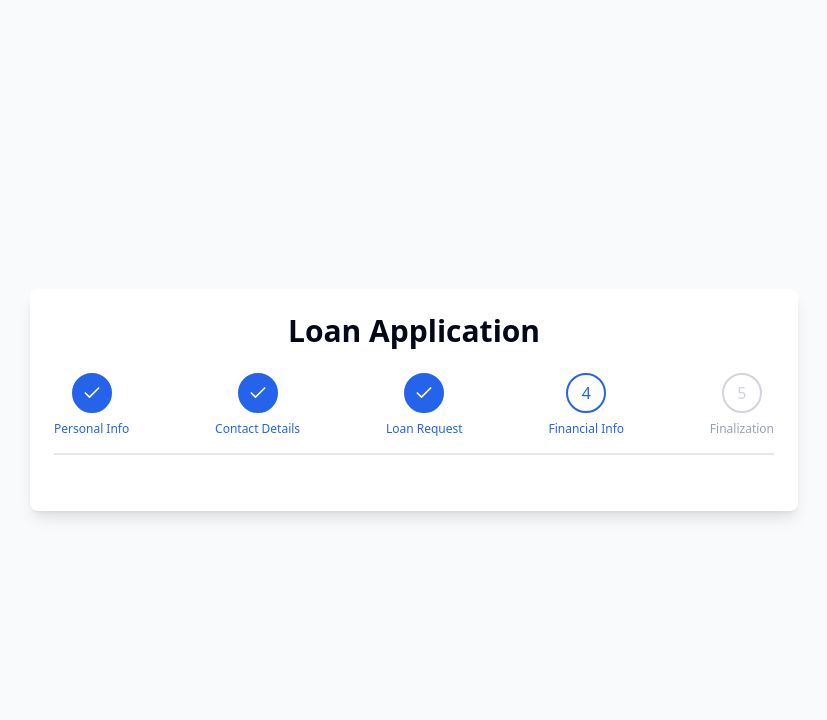
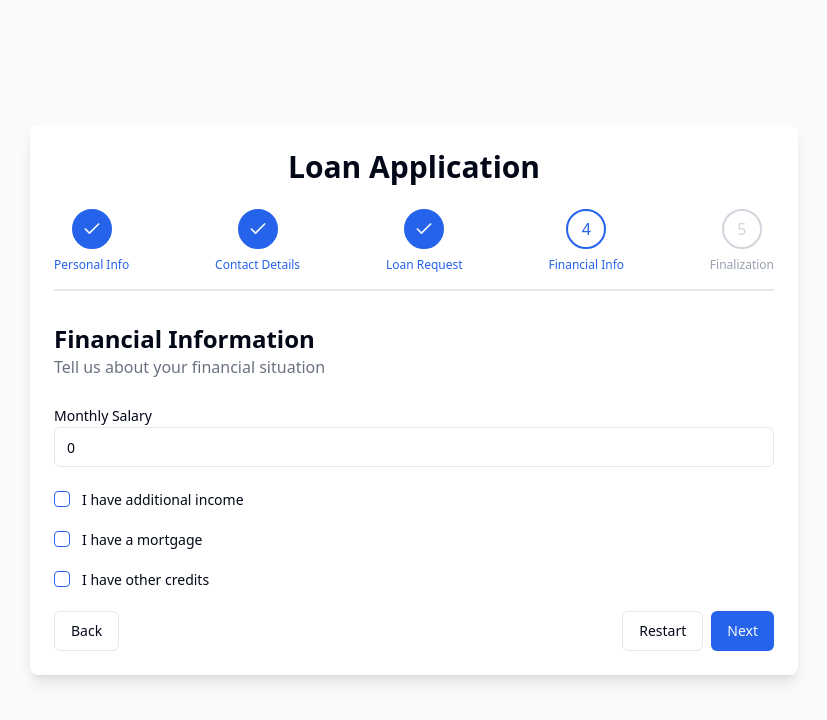
Before and after one commit to reid-harrisson/loan-wizard, a React (Vite) app: page /financial-info in a window 1280 px wide. Shown: the top 720 px of the page, without its empty margins (226-1053 px from the left). Built offline with nearby package versions, Linux system fonts and the light colour scheme.

Commit message:
feat: add financial info step

```diff
--- a/src/App.tsx
+++ b/src/App.tsx
@@ -5,6 +5,7 @@ import Layout from "./components/Layout";
 import PersonalInfo from "./components/steps/PersonalInfo";
 import ContactDetails from "./components/steps/ContactDetails";
 import LoanRequest from "./components/steps/LoanRequest";
+import FinancialInfo from "./components/steps/FinancialInfo";
 
 function App() {
   return (
@@ -15,7 +16,7 @@ function App() {
           <Route path="personal-info" element={<PersonalInfo />} />
           <Route path="contact-details" element={<ContactDetails />} />
           <Route path="loan-request" element={<LoanRequest />} />
-          <Route path="financial-info" element={<></>} />
+          <Route path="financial-info" element={<FinancialInfo />} />
           <Route path="finalization" element={<></>} />
           <Route path="success" element={<></>} />
         </Route>
--- /dev/null
+++ b/src/components/steps/FinancialInfo.tsx
@@ -0,0 +1,254 @@
+import { useForm } from "react-hook-form";
+import { zodResolver } from "@hookform/resolvers/zod";
+import { z } from "zod";
+import { useFormContext } from "../../context/FormContext";
+import { Button } from "@/components/ui/button";
+import { Input } from "@/components/ui/input";
+import {
+  Form,
+  FormControl,
+  FormField,
+  FormItem,
+  FormLabel,
+  FormMessage,
+} from "@/components/ui/form";
+import { Checkbox } from "@/components/ui/checkbox";
+import { useNavigate } from "react-router-dom";
+import { useToast } from "@/components/ui/use-toast";
+
+const FinancialInfoSchema = z.object({
+  monthlySalary: z.number().min(1, "Monthly salary is required"),
+  hasAdditionalIncome: z.boolean(),
+  additionalIncome: z.number(),
+  hasMortgage: z.boolean(),
+  mortgage: z.number(),
+  hasOtherCredits: z.boolean(),
+  otherCredits: z.number(),
+});
+
+type FinancialInfoFormValues = z.infer<typeof FinancialInfoSchema>;
+
+const FinancialInfo = () => {
+  const { formData, updateFormData, isLoading } = useFormContext();
+  const navigate = useNavigate();
+  const { toast } = useToast();
+
+  const form = useForm<FinancialInfoFormValues>({
+    resolver: zodResolver(FinancialInfoSchema),
+    defaultValues: {
+      monthlySalary: formData.monthlySalary,
+      hasAdditionalIncome: formData.hasAdditionalIncome,
+      additionalIncome: formData.additionalIncome,
+      hasMortgage: formData.hasMortgage,
+      mortgage: formData.mortgage,
+      hasOtherCredits: formData.hasOtherCredits,
+      otherCredits: formData.otherCredits,
+    },
+  });
+
+  const validateFinancialCapacity = (data: FinancialInfoFormValues) => {
+    const { monthlySalary, additionalIncome, mortgage, otherCredits } = data;
+    const { loanAmount, terms } = formData;
+
+    const monthlyIncome =
+      monthlySalary + (data.hasAdditionalIncome ? additionalIncome : 0);
+    const monthlyExpenses =
+      (data.hasMortgage ? mortgage : 0) +
+      (data.hasOtherCredits ? otherCredits : 0);
+    const availableIncome = monthlyIncome - monthlyExpenses;
+
+    return availableIncome * terms * 0.5 > loanAmount;
+  };
+
+  const onSubmit = async (data: FinancialInfoFormValues) => {
+    if (!validateFinancialCapacity(data)) {
+      toast({
+        title: "Financial Capacity Warning",
+        description:
+          "Your financial capacity may not be sufficient for this loan. Consider reducing the loan amount or starting with a new application.",
+        variant: "destructive",
+      });
+      // We'll still allow them to proceed, but with a warning
+      // You could also redirect them back to step 3 or step 1 here
+    } else {
+      await updateFormData("financial-info", data);
+    }
+  };
+
+  return (
+    <div className="space-y-6">
+      <div>
+        <h2 className="text-2xl font-bold">Financial Information</h2>
+        <p className="text-gray-500">Tell us about your financial situation</p>
+      </div>
+
+      <Form {...form}>
+        <form onSubmit={form.handleSubmit(onSubmit)} className="space-y-6">
+          <FormField
+            control={form.control}
+            name="monthlySalary"
+            render={({ field }) => (
+              <FormItem>
+                <FormLabel>Monthly Salary</FormLabel>
+                <FormControl>
+                  <Input
+                    type="number"
+                    min={0}
+                    placeholder="3000"
+                    {...field}
+                    onChange={(e) => field.onChange(Number(e.target.value))}
+                  />
+                </FormControl>
+                <FormMessage />
+              </FormItem>
+            )}
+          />
+
+          <FormField
+            control={form.control}
+            name="hasAdditionalIncome"
+            render={({ field }) => (
+              <FormItem className="flex flex-row items-start space-x-3 space-y-0">
+                <FormControl>
+                  <Checkbox
+                    checked={field.value}
+                    onCheckedChange={field.onChange}
+                  />
+                </FormControl>
+                <div className="space-y-1 leading-none">
+                  <FormLabel>I have additional income</FormLabel>
+                </div>
+              </FormItem>
+            )}
+          />
+
+          {form.watch("hasAdditionalIncome") && (
+            <FormField
+              control={form.control}
+              name="additionalIncome"
+              render={({ field }) => (
+                <FormItem>
+                  <FormLabel>Additional Income</FormLabel>
+                  <FormControl>
+                    <Input
+                      type="number"
+                      min={0}
+                      placeholder="1000"
+                      {...field}
+                      onChange={(e) => field.onChange(Number(e.target.value))}
+                    />
+                  </FormControl>
+                  <FormMessage />
+                </FormItem>
+              )}
+            />
+          )}
+
+          <FormField
+            control={form.control}
+            name="hasMortgage"
+            render={({ field }) => (
+              <FormItem className="flex flex-row items-start space-x-3 space-y-0">
+                <FormControl>
+                  <Checkbox
+                    checked={field.value}
+                    onCheckedChange={field.onChange}
+                  />
+                </FormControl>
+                <div className="space-y-1 leading-none">
+                  <FormLabel>I have a mortgage</FormLabel>
+                </div>
+              </FormItem>
+            )}
+          />
+
+          {form.watch("hasMortgage") && (
+            <FormField
+              control={form.control}
+              name="mortgage"
+              render={({ field }) => (
+                <FormItem>
+                  <FormLabel>Monthly Mortgage Payment</FormLabel>
+                  <FormControl>
+                    <Input
+                      type="number"
+                      min={0}
+                      placeholder="800"
+                      {...field}
+                      onChange={(e) => field.onChange(Number(e.target.value))}
+                    />
+                  </FormControl>
+                  <FormMessage />
+                </FormItem>
+              )}
+            />
+          )}
+
+          <FormField
+            control={form.control}
+            name="hasOtherCredits"
+            render={({ field }) => (
+              <FormItem className="flex flex-row items-start space-x-3 space-y-0">
+                <FormControl>
+                  <Checkbox
+                    checked={field.value}
+                    onCheckedChange={field.onChange}
+                  />
+                </FormControl>
+                <div className="space-y-1 leading-none">
+                  <FormLabel>I have other credits</FormLabel>
+                </div>
+              </FormItem>
+            )}
+          />
+
+          {form.watch("hasOtherCredits") && (
+            <FormField
+              control={form.control}
+              name="otherCredits"
+              render={({ field }) => (
+                <FormItem>
+                  <FormLabel>Monthly Credit Payments</FormLabel>
+                  <FormControl>
+                    <Input
+                      type="number"
+                      min={0}
+                      placeholder="500"
+                      {...field}
+                      onChange={(e) => field.onChange(Number(e.target.value))}
+                    />
+                  </FormControl>
+                  <FormMessage />
+                </FormItem>
+              )}
+            />
+          )}
+
+          <div className="flex justify-between">
+            <Button
+              type="button"
+              variant="outline"
+              onClick={() => navigate("/loan-request")}
+            >
+              Back
+            </Button>
+            <div className="space-x-2">
+              <Button
+                type="button"
+                variant="outline"
+                onClick={() => navigate("/personal-info")}
+              >
+                Restart
+              </Button>
+              <Button type="submit" disabled={isLoading}>
+                {isLoading ? "Saving..." : "Next"}
+              </Button>
+            </div>
+          </div>
+        </form>
+      </Form>
+    </div>
+  );
+};
+
+export default FinancialInfo;
```
